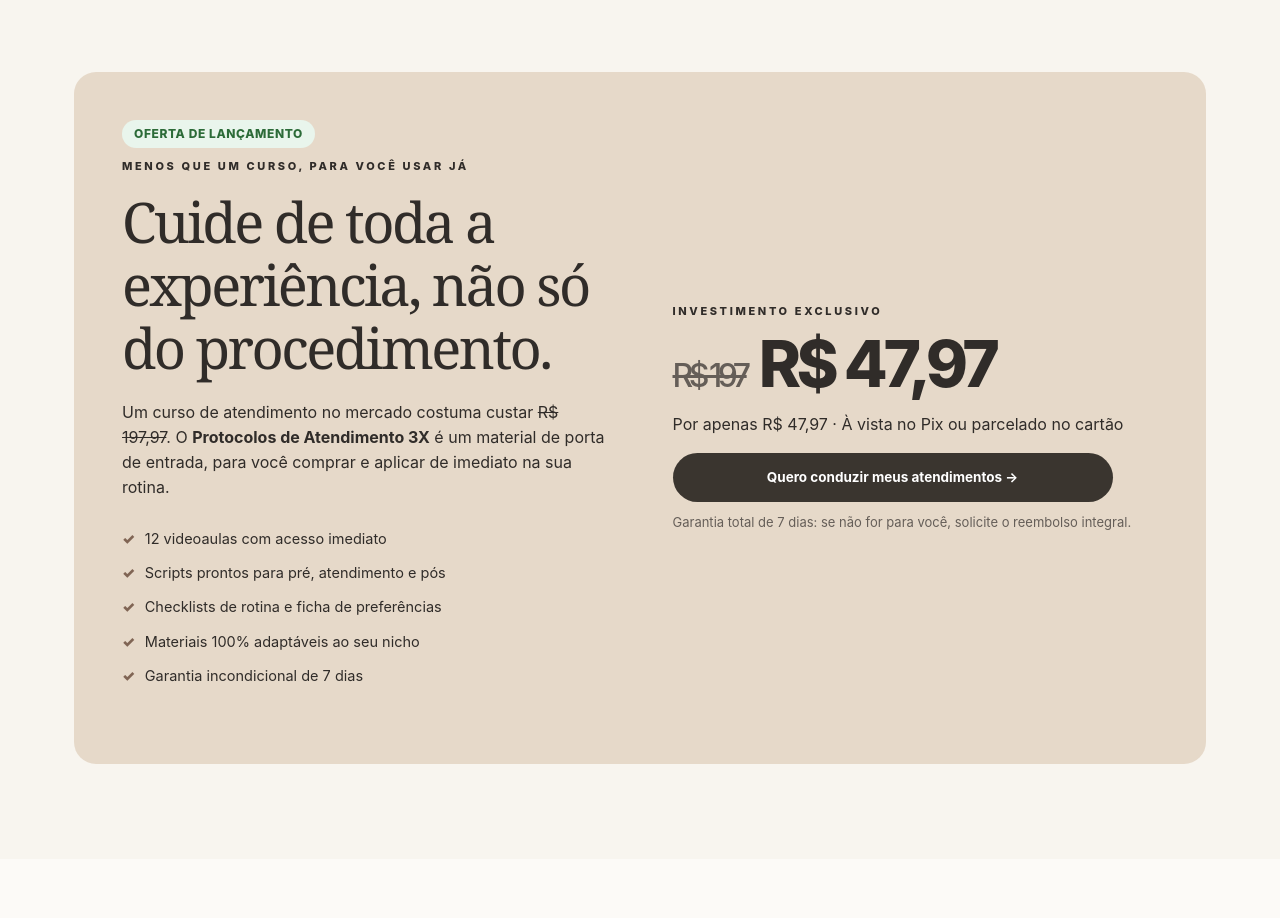
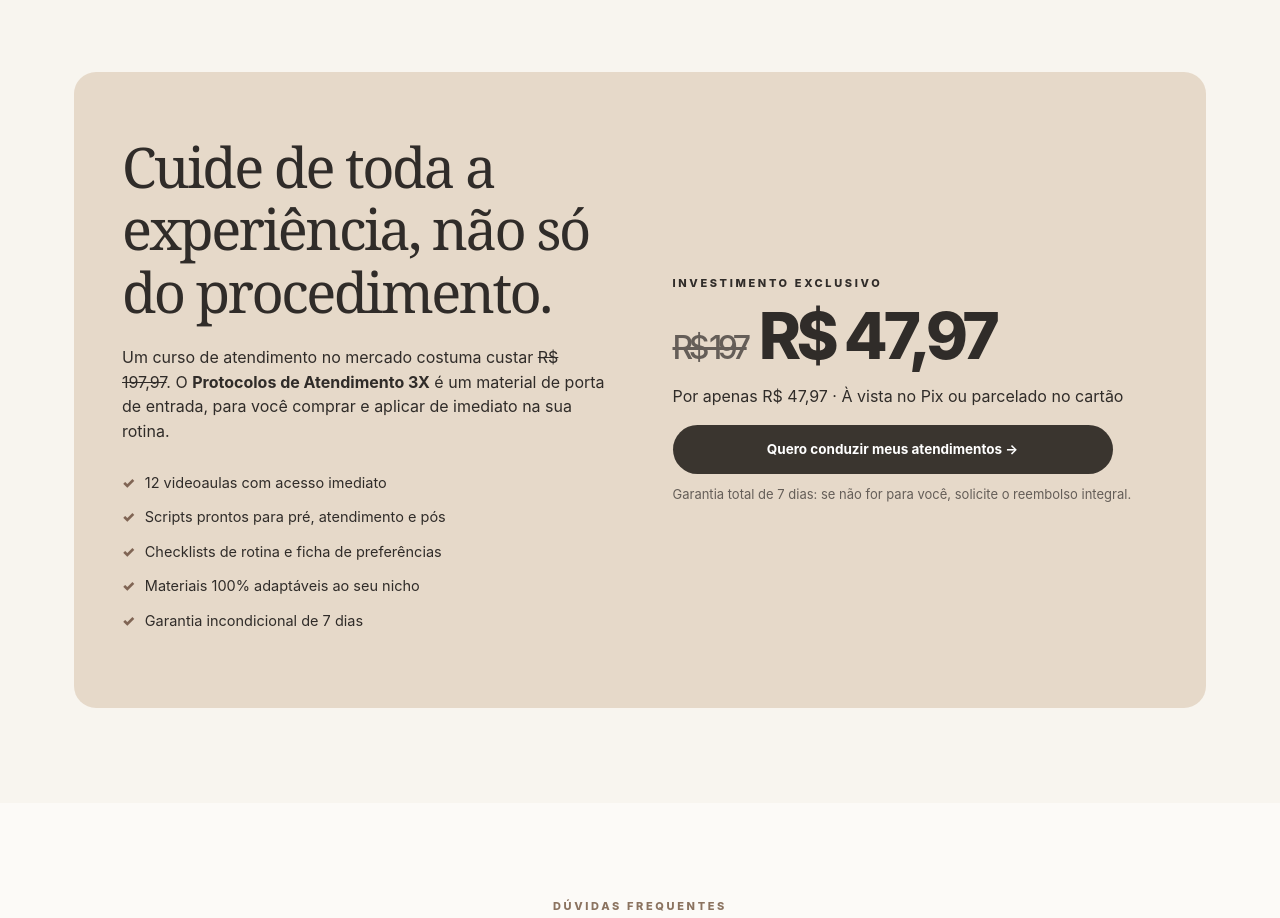
Before and after one commit to krrozino/landing-page-angelica, a plain HTML site: page index.html in a window 1280 px wide. Shown: the part 5778-6696 px from the top of the page. Drawn offline with Linux system fonts and the light colour scheme.

Commit message:
fix: remove launch offer label and secondary offer tagline

```diff
--- a/index.html
+++ b/index.html
@@ -936,13 +936,11 @@ section { scroll-margin-top: 60px; }
       </div>
     </section>
 
-    <!-- OFERTA DE LANÇAMENTO -->
+    <!-- OFERTA -->
     <section class="section" style="padding-top:0" id="oferta">
       <div class="wrap">
         <div class="offer columns">
           <div>
-            <span class="price-badge">OFERTA DE LANÇAMENTO</span>
-            <div class="eyebrow">Menos que um curso, para você usar já</div>
             <h2 class="section-title title-serif">Cuide de toda a experiência, não só do procedimento.</h2>
             <p>Um curso de atendimento no mercado costuma custar <s>R$ 197,97</s>. O <strong>Protocolos de Atendimento 3X</strong> é um material de porta de entrada, para você comprar e aplicar de imediato na sua rotina.</p>
             <ul>
```
